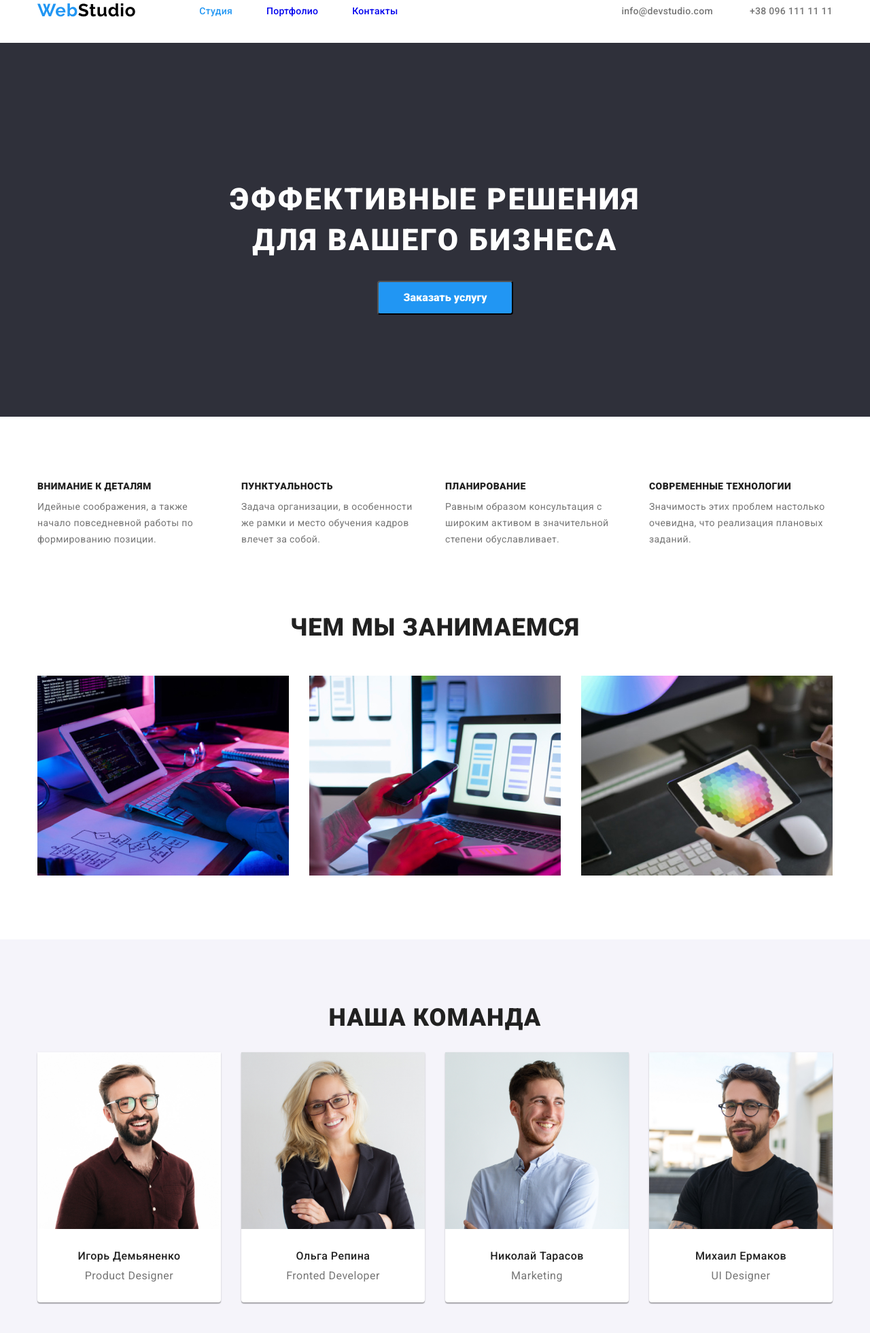
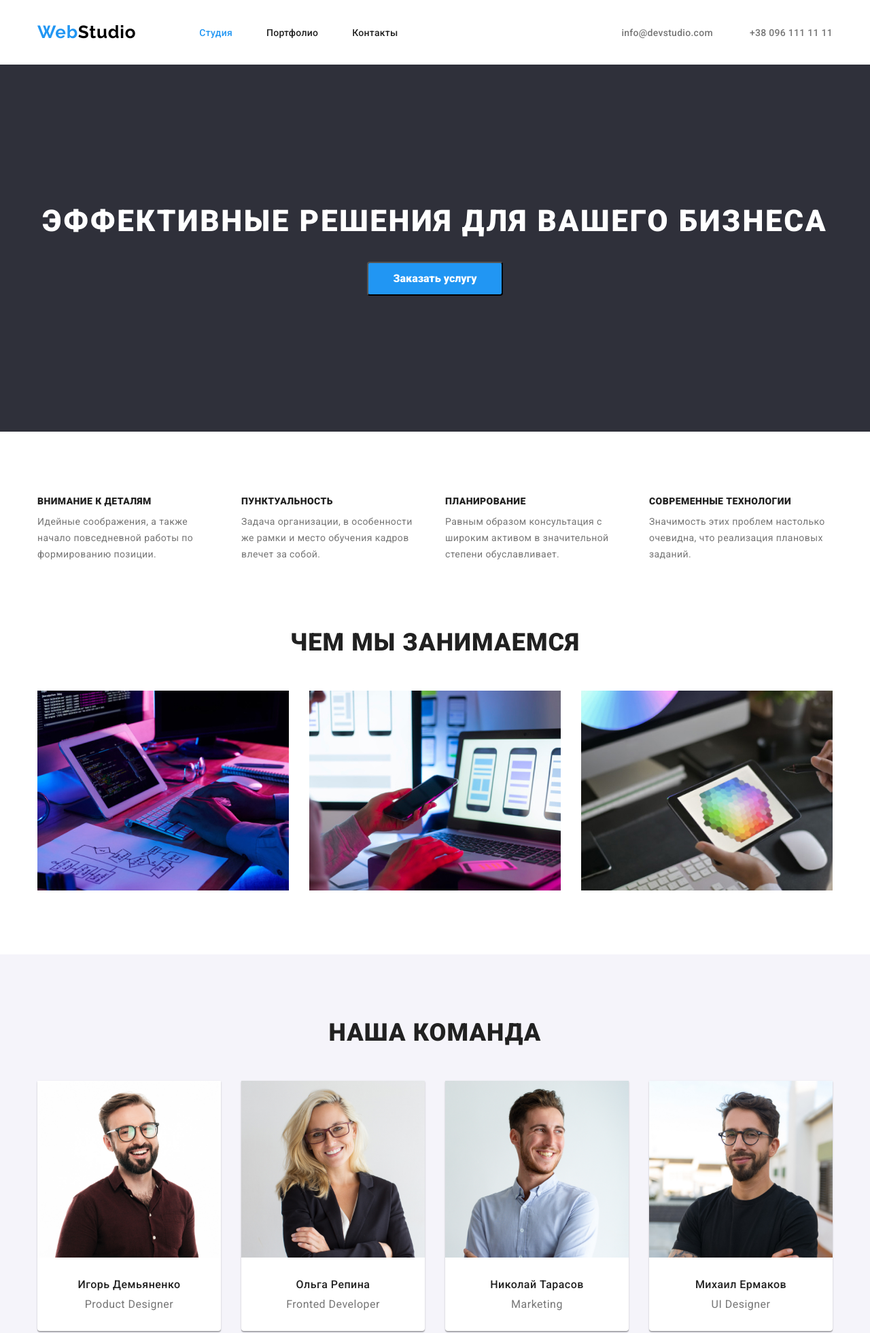
Before and after one commit to Kryassan/goit-murkup-hw-03, a plain HTML site: page index.html in a window 1280 px wide. Shown: the top 1961 px of the page at 68% size. Drawn offline with nearby package versions, Linux system fonts and the light colour scheme.

Commit message:
исправляет отступы и цвет ссылок

```diff
--- a/css/styles.css
+++ b/css/styles.css
@@ -38,18 +38,19 @@ img {
 .header {
   padding-top: 20px;
   padding-bottom: 20px;
+  width: auto;
 }
 
 .header .container {
   display: flex;
   align-items: center;
+  margin-top: 32px;
   margin-bottom: 32px;
 }
 
 .header .navigation {
   display: flex;
   align-items: center;
-  margin-bottom:
 }
 
 .header .navigation-list {
@@ -98,23 +99,26 @@ img {
   color: 000000;
 }
 
-.header .item {
+.navigation-list .item {
   font-family: Roboto;
   font-style: normal;
   font-weight: 500;
   font-size: 14px;
   line-height: 16px;
   letter-spacing: 0.02em;
-  color: #212121;
 }
 
-.header .item:hover,
-.header .item:focus {
+.navigation-list .item:hover,
+.navigation-list .item:focus {
   color: var(--primary-text-color);
 }
 
 .header .link-active {
   color: var(--primary-text-color);
+}
+
+.navigation-list .link {
+  color: #212121;
 }
 
 .header .address {
@@ -147,16 +151,8 @@ img {
 
 .tagline {
   width: auto;
-  margin-bottom: 94px;
   background: #2f303a;
-}
-
-.title-box {
-
-  padding-top: 200px;
-  padding-right: 252px;
-  padding-left: 252px;
-  padding-bottom: 30px;
+  padding: 200px 0px;
 }
 
 .title {
@@ -173,10 +169,8 @@ img {
 }
 
 .tagline .button-order-box {
-  width: 200px;
-  height: 50px;
-  padding: 0px 500px 200px 500px;
-  margin-right: 0px;
+padding-top: 30px;
+text-align: center;
 }
 
 .button-order {
@@ -199,27 +193,28 @@ img {
   background: #188ce8;
 }
 
-.our-work {
+.advantages {
   width: auto;
+  margin: 94px auto;
 }
 
-.our-work .advantages-list {
+.advantages .list {
   display: flex;
   justify-content: space-between;
   height: 101px;
   margin-bottom: 94px;
 }
 
-.advantages-list .item {
+.advantages .item {
   display: inline-block;
   width: 270px;
 }
 
-.advantages-list .item:not(:last-child) {
+.advantages .item:not(:last-child) {
   margin-right: 30px;
 }
 
-.advantages-list .item-head {
+.advantages .item-head {
   font-family: "Roboto", sans-serif;
   font-style: normal;
   font-weight: bold;
@@ -230,7 +225,7 @@ img {
   color: var(--secondary-text-color);
 }
 
-.advantages-list .item-body {
+.advantages .item-body {
   font-family: "Roboto", sans-serif;
   font-style: normal;
   font-weight: normal;
@@ -257,8 +252,8 @@ img {
 .our-work .presentation-list {
   display: flex;
   justify-content: space-between;
-  margin-top: 50px;
-  margin-bottom: 94px;
+  padding-top: 50px;
+  padding-bottom: 94px;
 }
 
 .presentation-list .item {
@@ -273,7 +268,6 @@ img {
 
 .our-team {
   width: auto;
-  height: 648px;
   background: #f5f4fa;
 }
 
@@ -295,8 +289,9 @@ img {
 
   .our-team .our-team-list {
   display: flex;
-  height: 368px;
   justify-content: space-between;
+  padding-top: 50px;
+  padding-bottom: 94px;
 }
 
 .our-team-list .item {
@@ -325,7 +320,7 @@ img {
   text-align: center;
   letter-spacing: 0.03em;
   color: var(--secondary-text-color);
-  margin-top: 30px;
+  padding-top: 30px;
 }
 
 .our-team-list .employee-position {
@@ -338,7 +333,7 @@ img {
   text-align: center;
   letter-spacing: 0.03em;
   color: var(--other-text-color);
-  margin-top: 10px;
+  padding-top: 10px;
 }
 
 .footer {
--- a/index.html
+++ b/index.html
@@ -23,6 +23,7 @@
         }
     </style>
 </head>
+
 <body>
     <header class="header">
         <div class="container">
@@ -59,9 +60,9 @@
             </div>
         </section>
 
-        <section class="our-work">
+        <section class="advantages">
             <div class="container">
-                <ul class="advantages-list">
+                <ul class="list">
                     <li class="item">
                         <h3 class="item-head">Внимание к деталям</h3>
                         <p class="item-body">Идейные соображения, а также начало повседневной работы по формированию позиции.</p>
@@ -82,9 +83,12 @@
                         <p class="item-body">Значимость этих проблем настолько очевидна, что реализация плановых заданий.</p>
                     </li>
                 </ul>
+            </div>
+        </section>
 
+        <section class="our-work">
+            <div class="container">
                 <h3 class="title">Чем мы занимаемся</h3>
-
                 <ul class="presentation-list">
                     <li class="item">
                         <img src="./images/main page/what are we doing/picture-1.jpg" alt="человек работает за компьютером" width="370" height="294" title="программирование">
@@ -98,9 +102,7 @@
                         <img src="./images/main page/what are we doing/picture-3.jpg" alt="человек держит в руках планшет" width="370" height="294" title="тестирование">
                     </li>
                 </ul>
-                </div>
             </div>
-
         </section>
 
         <section class="our-team">
```
Also changed, not shown: portfolio.html (+2 -8 lines).
